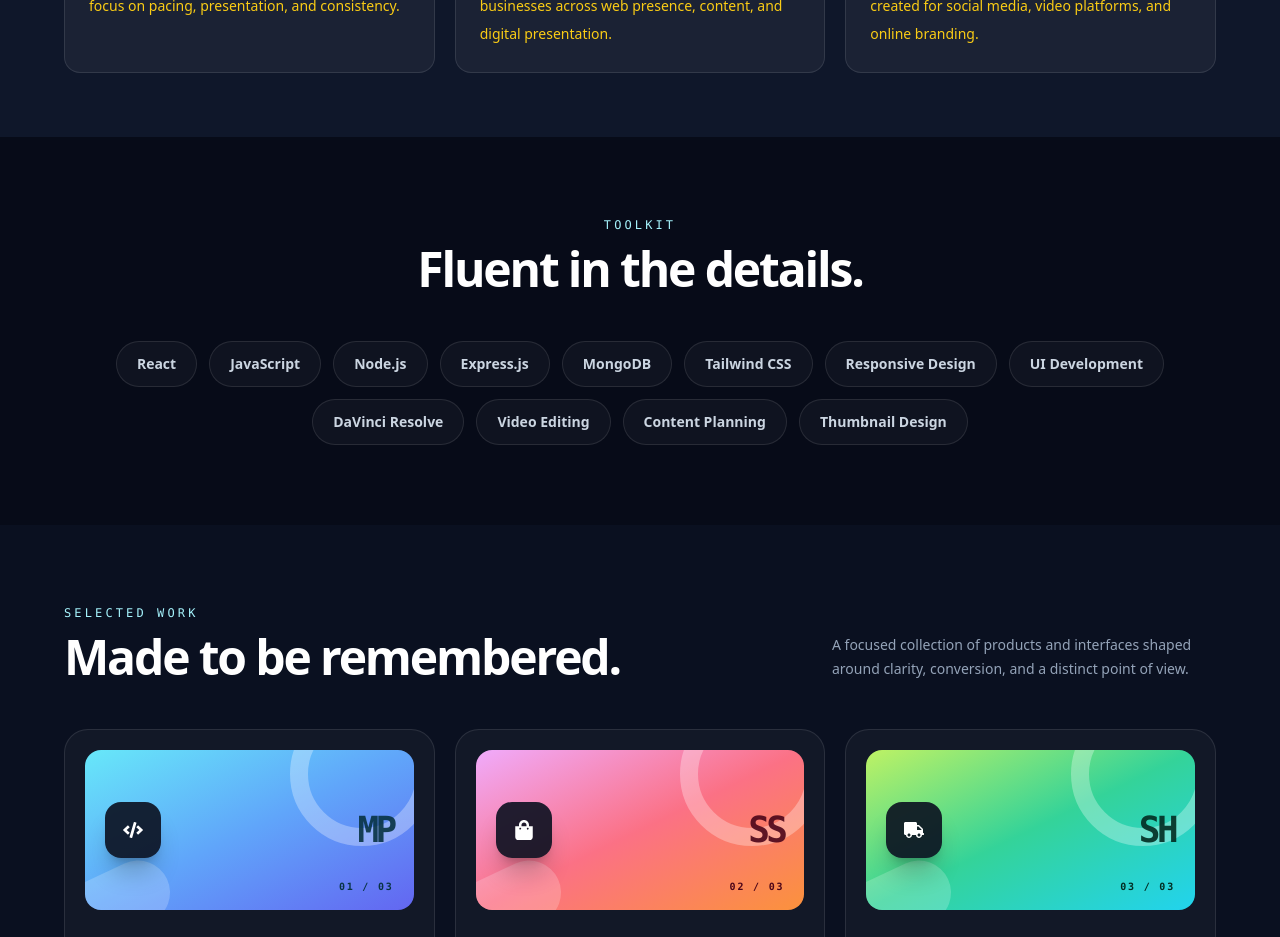
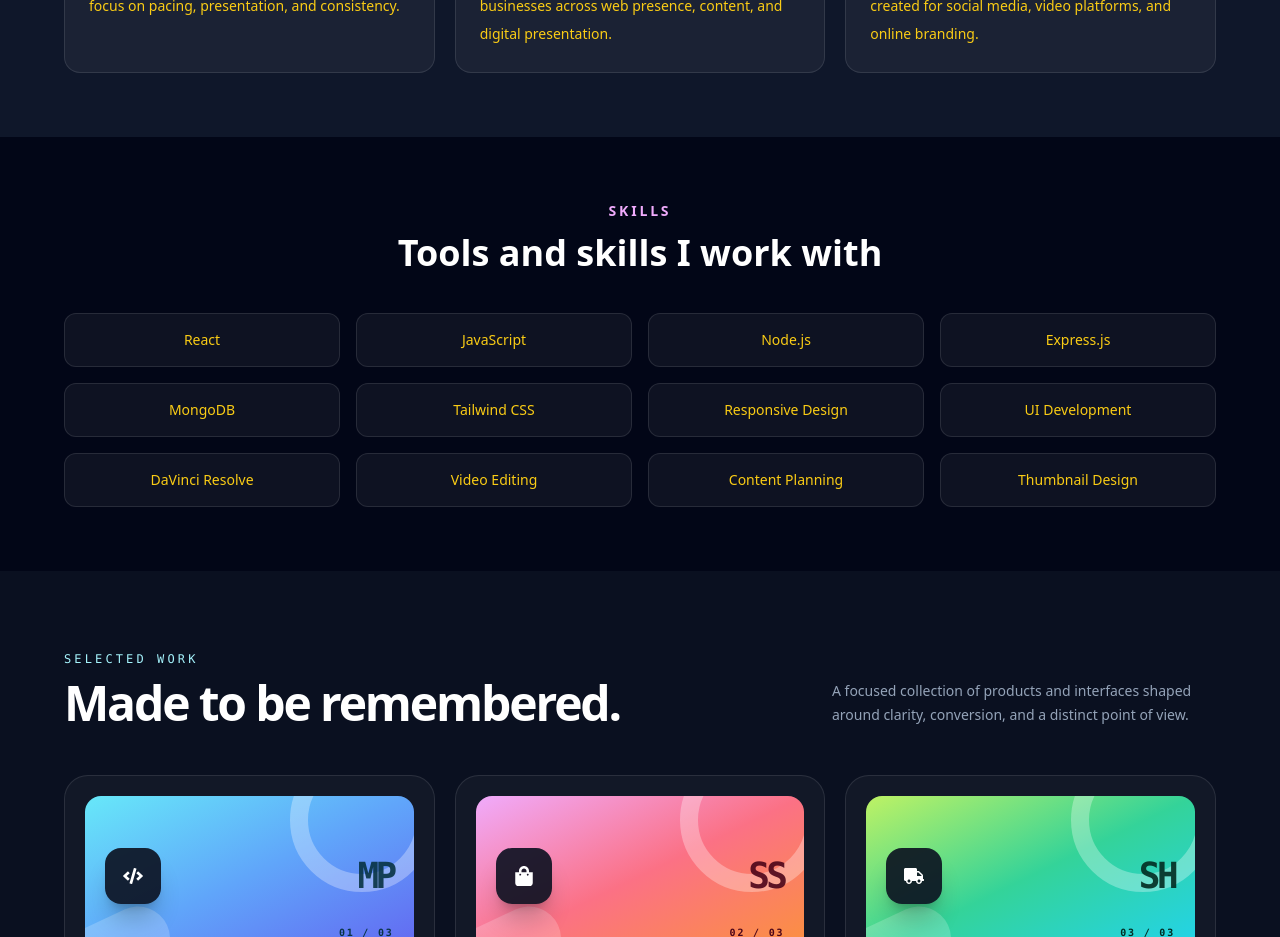
Before and after one commit to zubair2018/live-portfolio, a React (Vite) app: page / in a window 1280 px wide. Shown: the part 1540-2477 px from the top of the page. Built offline with nearby package versions, Linux system fonts and the light colour scheme.

Commit message:
Restore original portfolio design

```diff
--- a/src/components/Skills.jsx
+++ b/src/components/Skills.jsx
@@ -1,15 +1,40 @@
-const skills = ["React", "JavaScript", "Node.js", "Express.js", "MongoDB", "Tailwind CSS", "Responsive Design", "UI Development", "DaVinci Resolve", "Video Editing", "Content Planning", "Thumbnail Design"];
+const skills = [
+  "React",
+  "JavaScript",
+  "Node.js",
+  "Express.js",
+  "MongoDB",
+  "Tailwind CSS",
+  "Responsive Design",
+  "UI Development",
+  "DaVinci Resolve",
+  "Video Editing",
+  "Content Planning",
+  "Thumbnail Design",
+];
 
 export default function Skills() {
   return (
-    <section id="skills" className="bg-[#070b18] px-5 py-20 text-white sm:px-8 lg:px-10">
+    <section id="skills" className="bg-slate-950 px-5 py-16 text-white">
       <div className="mx-auto max-w-6xl">
-        <div className="mb-12 text-center">
-          <p className="font-mono text-xs font-medium uppercase tracking-[0.26em] text-cyan-200">Toolkit</p>
-          <h2 className="mt-3 text-4xl font-extrabold tracking-[-0.045em] sm:text-5xl">Fluent in the details.</h2>
+        <div className="mb-10 text-center">
+          <p className="mb-3 text-sm font-semibold uppercase tracking-[0.2em] text-fuchsia-300">
+            Skills
+          </p>
+          <h2 className="text-3xl font-bold sm:text-4xl">
+            Tools and skills I work with
+          </h2>
         </div>
-        <div className="flex flex-wrap justify-center gap-3">
-          {skills.map((skill, index) => <span key={skill} className="rounded-full border border-white/10 bg-white/[0.035] px-5 py-3 text-sm font-semibold text-slate-300 transition duration-300 hover:-translate-y-1 hover:border-cyan-300/40 hover:bg-cyan-300/10 hover:text-cyan-100" style={{ transitionDelay: `${index * 20}ms` }}>{skill}</span>)}
+
+        <div className="grid grid-cols-2 gap-4 sm:grid-cols-3 lg:grid-cols-4">
+          {skills.map((skill) => (
+            <div
+              key={skill}
+              className="rounded-xl border border-white/10 bg-white/5 px-4 py-4 text-center text-sm font-medium text-yellow-400 transition hover:border-fuchsia-400/40 hover:text-white"
+            >
+              {skill}
+            </div>
+          ))}
         </div>
       </div>
     </section>
```
